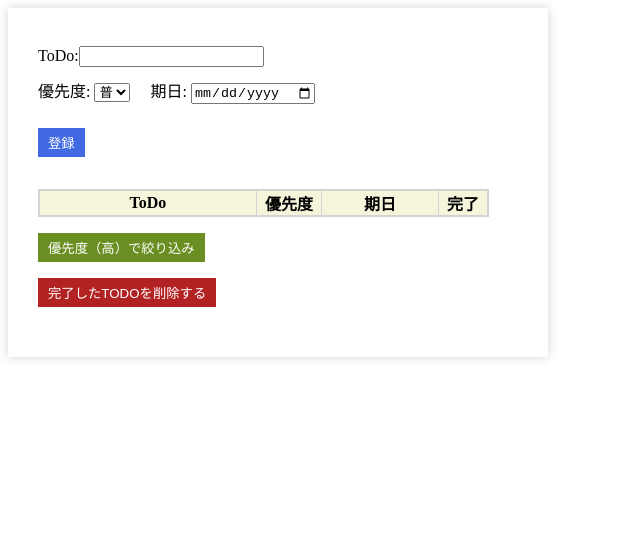
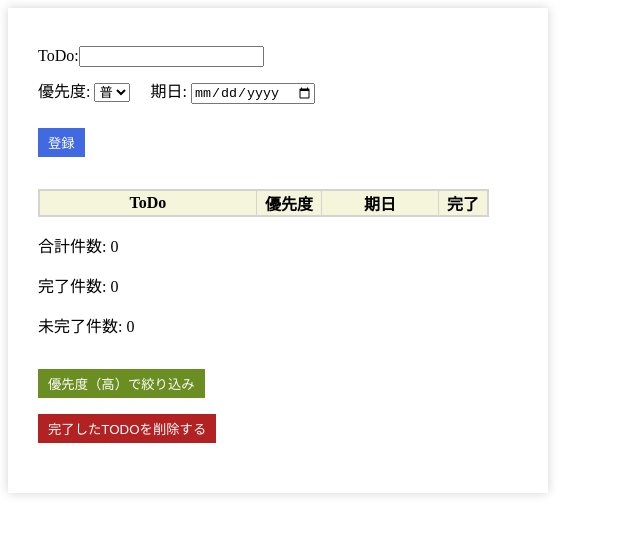
Before and after one commit to Mocha366/JS_ToDo, a plain HTML site: page index.html in a window 1280 px wide. Shown: the whole page, without its empty margins (0-640 px from the left). Drawn offline with Linux system fonts and the light colour scheme.

Commit message:
add: total todo

```diff
--- a/index.html
+++ b/index.html
@@ -27,6 +27,12 @@
                 <th>完了</th>
             </tr>
         </table>
+
+        <div id = "task-stats">
+            <p>合計件数: <span id = "total-count">0</span></p>
+            <p>完了件数: <span id = "done-count">0</span></p>
+            <p>未完了件数: <span id = "undone-count">0</span></p>
+        </div>
     </main>
     <script src="script.js"></script>
 </body>
--- a/script.js
+++ b/script.js
@@ -5,6 +5,16 @@ const todo = document.getElementById('todo'); // TODO
 const priority = document.querySelector('select'); // 優先度
 const deadline = document.querySelector('input[type="date"]'); // 締め切り
 const submit = document.getElementById('submit'); // 登録ボタン
+
+const updateTaskStats = () => {
+    const total = list.length;
+    const done = list.filter(item => item.done).length;
+    const undone = total - done;
+
+    document.getElementById('total-count').textContent = total;
+    document.getElementById('done-count').textContent = done;
+    document.getElementById('undone-count').textContent = undone;
+};
 
 let list = []; // TODOリスト
 
@@ -23,6 +33,8 @@ document.addEventListener('DOMContentLoaded', () => {
     for (const item of list) {
         addItem(item);
     }
+
+    updateTaskStats();
 });
 
 const addItem = (item) => {
@@ -46,6 +58,8 @@ const addItem = (item) => {
     });
     table.append(tr); // trエレメントをtable要素に追加
 }
+
+updateTaskStats();
 
 const checkBoxListener = (ev) => {
     // 1-1. テーブル全tr
@@ -100,6 +114,7 @@ submit.addEventListener('click', () => {
     deadline.value = '';
 
     addItem(item);
+    updateTaskStats();
 
     list.push(item);
     storage.todoList = JSON.stringify(list);
@@ -113,6 +128,7 @@ main.appendChild(filterButton);
 
 filterButton.addEventListener('click', () => {
     clearTable();
+    updateTaskStats();
 
     for (const item of list) {
         if(item.priority == '高') {
@@ -142,4 +158,5 @@ remove.addEventListener('click', () => {
     // 3. ストレージデータを更新
     storage.todoList = JSON.stringify(list);
 
+    updateTaskStats();
 });
```
